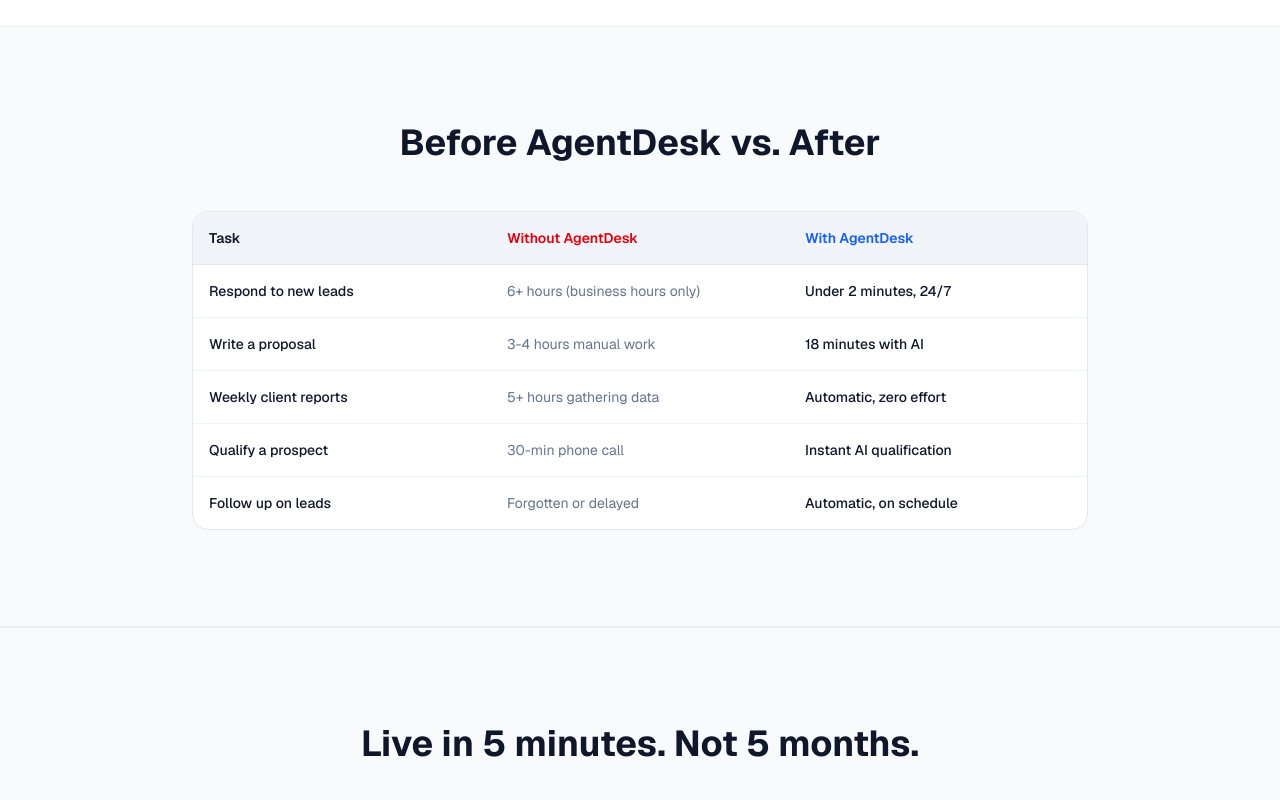
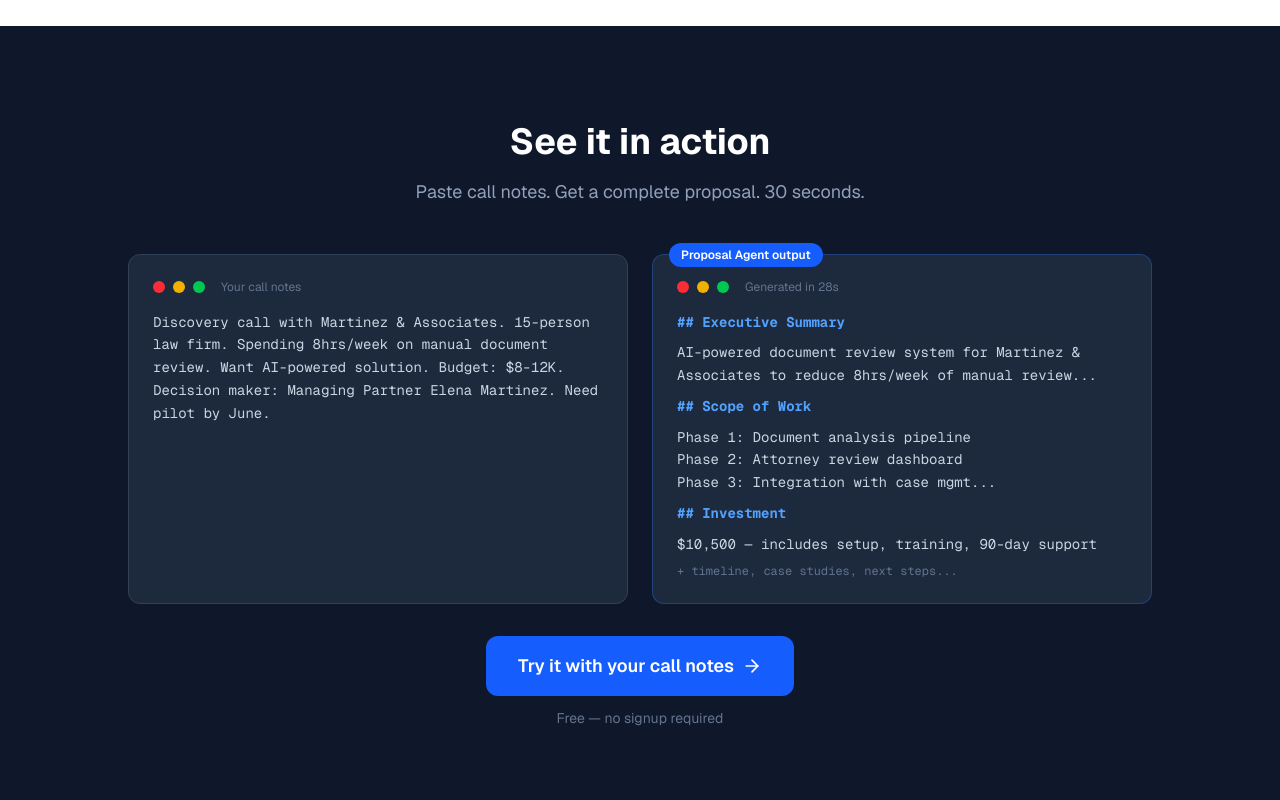
Before and after one commit to jakeolschewski/agentdesk, a Next.js app: page / in a window 1280 px wide. Shown: the part 2180-2980 px from the top of the page. Built offline with nearby package versions, Linux system fonts and the light colour scheme.

Commit message:
feat: add live demo preview section on landing page
Shows realistic before/after of Proposal Agent output with
terminal-style UI. Direct CTA to try with own data.

Co-Authored-By: Claude Opus 4.6 <noreply@anthropic.com>

```diff
--- a/src/app/page.tsx
+++ b/src/app/page.tsx
@@ -177,6 +177,64 @@ function AgentsSection() {
   );
 }
 
+function LiveDemo() {
+  return (
+    <section className="py-24 px-4 sm:px-6 lg:px-8 bg-slate-900 text-white">
+      <div className="max-w-5xl mx-auto">
+        <div className="text-center mb-12">
+          <h2 className="text-3xl sm:text-4xl font-bold mb-4">See it in action</h2>
+          <p className="text-lg text-slate-400 max-w-2xl mx-auto">Paste call notes. Get a complete proposal. 30 seconds.</p>
+        </div>
+        <div className="grid md:grid-cols-2 gap-6">
+          {/* Input */}
+          <div className="rounded-xl bg-slate-800 border border-slate-700 p-6">
+            <div className="flex items-center gap-2 mb-4">
+              <div className="w-3 h-3 rounded-full bg-red-500" />
+              <div className="w-3 h-3 rounded-full bg-yellow-500" />
+              <div className="w-3 h-3 rounded-full bg-green-500" />
+              <span className="ml-2 text-xs text-slate-500">Your call notes</span>
+            </div>
+            <p className="text-sm text-slate-300 font-mono leading-relaxed">
+              Discovery call with Martinez & Associates. 15-person law firm. Spending 8hrs/week on manual document review. Want AI-powered solution. Budget: $8-12K. Decision maker: Managing Partner Elena Martinez. Need pilot by June.
+            </p>
+          </div>
+          {/* Output */}
+          <div className="rounded-xl bg-slate-800 border border-blue-500/30 p-6 relative">
+            <div className="absolute -top-3 left-4 px-3 py-1 bg-blue-600 rounded-full text-xs font-semibold">
+              Proposal Agent output
+            </div>
+            <div className="flex items-center gap-2 mb-4">
+              <div className="w-3 h-3 rounded-full bg-red-500" />
+              <div className="w-3 h-3 rounded-full bg-yellow-500" />
+              <div className="w-3 h-3 rounded-full bg-green-500" />
+              <span className="ml-2 text-xs text-slate-500">Generated in 28s</span>
+            </div>
+            <div className="text-sm text-slate-300 font-mono leading-relaxed space-y-2">
+              <p className="text-blue-400 font-bold">## Executive Summary</p>
+              <p>AI-powered document review system for Martinez & Associates to reduce 8hrs/week of manual review...</p>
+              <p className="text-blue-400 font-bold">## Scope of Work</p>
+              <p>Phase 1: Document analysis pipeline<br />Phase 2: Attorney review dashboard<br />Phase 3: Integration with case mgmt...</p>
+              <p className="text-blue-400 font-bold">## Investment</p>
+              <p>$10,500 — includes setup, training, 90-day support</p>
+              <p className="text-slate-500 text-xs mt-2">+ timeline, case studies, next steps...</p>
+            </div>
+          </div>
+        </div>
+        <div className="text-center mt-8">
+          <a
+            href="/dashboard/agents/proposal"
+            className="inline-flex items-center gap-2 px-8 py-4 bg-blue-600 text-white text-lg font-semibold rounded-xl hover:bg-blue-700 transition"
+          >
+            Try it with your call notes
+            <ArrowRight className="w-5 h-5" />
+          </a>
+          <p className="text-sm text-slate-500 mt-3">Free — no signup required</p>
+        </div>
+      </div>
+    </section>
+  );
+}
+
 function HowItWorks() {
   const steps = [
     { num: "01", title: "Connect your tools", desc: "Link your email, calendar, and project tools. Takes under 2 minutes." },
@@ -338,6 +396,7 @@ export default function Home() {
         <Hero />
         <PainPoints />
         <AgentsSection />
+        <LiveDemo />
         <Comparison />
         <HowItWorks />
         <Pricing />
```
